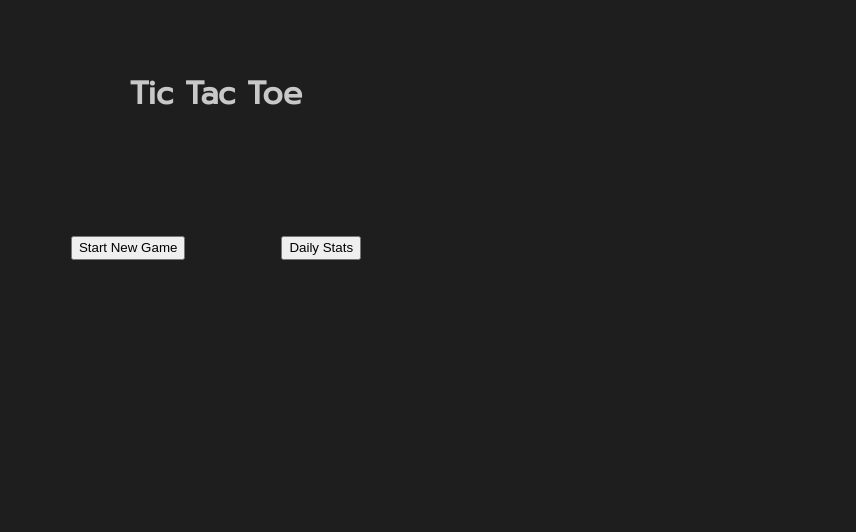
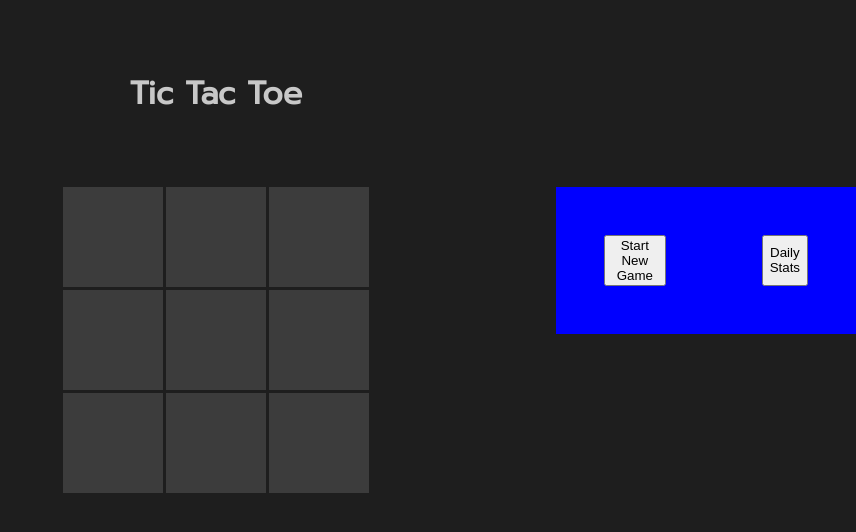
Before and after one commit to sowinskipatryk/tic-tac-toe, a Flask app: page / in a window 1280 px wide. Shown: the top 532 px of the page, without its empty margins (424-1280 px from the left). Run offline with Flask 3, Linux system fonts and the light colour scheme; some libraries are stand-ins or nearby versions.

Commit message:
further styling changes

```diff
--- a/static/styles.css
+++ b/static/styles.css
@@ -15,6 +15,7 @@ body {
 h1 {
     text-align: center;
     padding: 48px;
+    height: 48px;
 }
 
 .box {
@@ -63,6 +64,7 @@ h1 {
     flex-direction: column;
     align-items: center;
     justify-content: center;
+    position: relative;
 }
 
 .box.top {
@@ -91,7 +93,7 @@ button:hover {
 }
 
 #board {
-    display: none;
+    display: block;
 }
 
 .controls {
@@ -107,7 +109,7 @@ button:hover {
     padding: 16px;
 }
 
-#turn-box, #credits-box, #stats-box {
+#credits-box, #stats-box {
     display: none;
 }
 
@@ -158,3 +160,11 @@ button:hover {
   background-color: white;
   transform: rotate(-90deg);
 }
+
+#side-panel {
+    position: absolute;
+    top: 0;
+    right: 0;
+    width: 300px;
+    background-color: blue;
+}
--- a/templates/index.html
+++ b/templates/index.html
@@ -12,16 +12,6 @@
     <div class="container">
             <h1>Tic Tac Toe</h1>
             <div class="game">
-            <div id="credits-box">
-                <span id="credits-text">Credits: </span>
-                <span id="credits-amount"></span>
-            </div>
-            <div class="controls">
-            <button id="start-btn">Start New Game</button>
-            <button id="again-btn">Next Round</button>
-            <button id="add-credits-btn">Add Credits</button>
-            <button id="stats-btn">Daily Stats</button>
-            </div>
                 <div id="board">
                     <div class="row">
                         <div class="box top left" data-id="0"></div>
@@ -39,10 +29,6 @@
                         <div class="box bottom right" data-id="8"></div>
                     </div>
                 </div>
-            <div id="turn-box">
-                <span id="turn-text">Turn: </span>
-                <span id="turn"></span>
-            </div>
                 <div id="message"></div>
                 <div id="stats-box">
                     <div class="table-row">
@@ -58,18 +44,28 @@
                         <div class="cell" id="data-time"></div>
                     </div>
                 </div>
+                <div id="side-panel">
+                    <div id="credits-box">
+                        <span id="credits-text">Credits: </span>
+                        <span id="credits-amount"></span>
+                    </div>
+                    <div class="controls">
+                        <button id="start-btn">Start New Game</button>
+                        <button id="again-btn">Next Round</button>
+                        <button id="add-credits-btn">Add Credits</button>
+                        <button id="stats-btn">Daily Stats</button>
+                    </div>
+                </div>
             </div>
     </div>
     <script>
         const socket = io.connect();
 
         let credits;
-        let turn;
 
         const gameBoard = document.getElementById('board');
         const boxes = document.getElementsByClassName('box');
         const creditsBox = document.getElementById('credits-box');
-        const turnBox = document.getElementById('turn-box');
         const statsBox = document.getElementById('stats-box');
         const startGameButton = document.getElementById('start-btn');
         const playAgainButton = document.getElementById('again-btn');
```
Lines whose indentation alone changed are shown as unchanged.
